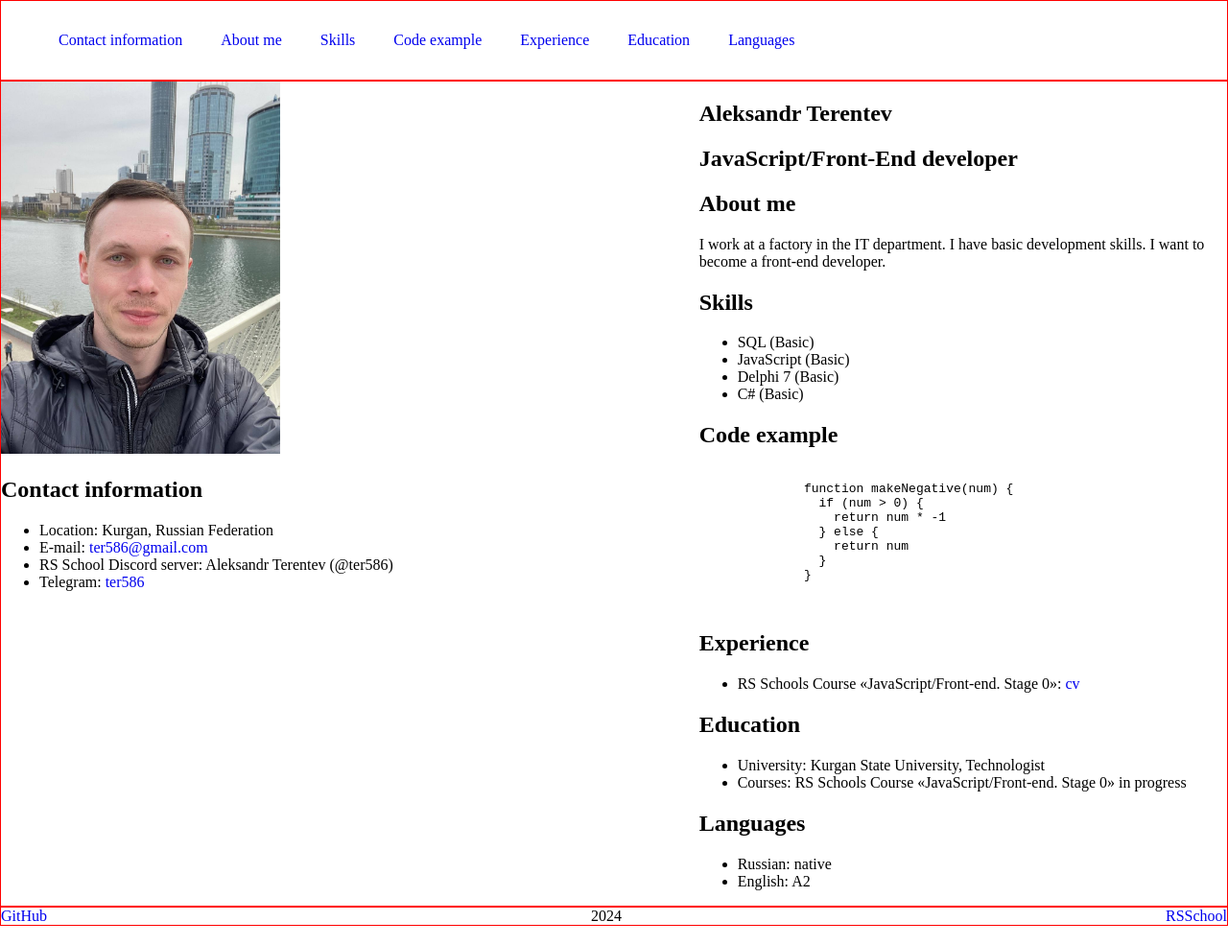
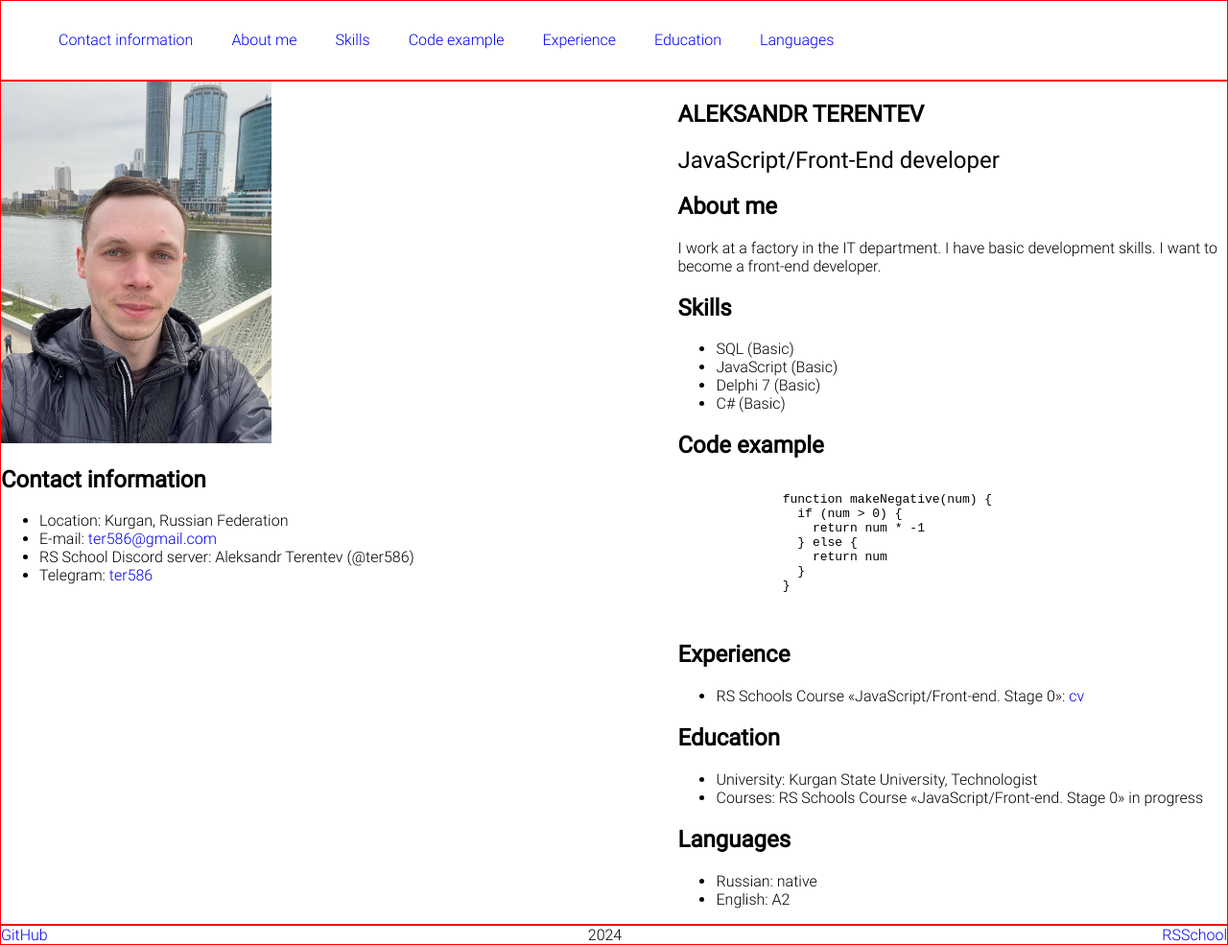
Before and after one commit to ter586/rsschool-cv, a plain HTML site: page index.html in a window 1280 px wide. Shown: the whole page at 96% size. Drawn offline with Linux system fonts and the light colour scheme.

Commit message:
feat: add fonts and some fix layout

```diff
--- a/index.html
+++ b/index.html
@@ -46,6 +46,7 @@
         <section class="section" id="contact-information">
           <header class="section-title">
             <h2>Contact information</h2>
+          </header>
           <ul class="contact-list">
             <li class="contact-item">
               Location: Kurgan, Russian Federation
@@ -62,15 +63,14 @@
               <a href="https://t.me/ter586" class="link" target="_blank">ter586</a>
             </li>
           </ul>
-          </header>
         </section>
       </div>
       <div class="main-container-right-column">
         <section class="section">
           <header class="section-title">
-            <h1>Aleksandr Terentev</h1>
+            <h1>ALEKSANDR TERENTEV</h1>
           </header>
-          <h2>JavaScript/Front-End developer</h2>
+          <h2 class="prof-info">JavaScript/Front-End developer</h2>
         </section>
         <section class="section" id="about-me">
           <header class="section-title">
@@ -83,6 +83,7 @@
         <section class="section" id="skills">
           <header class="section-title">
             <h2>Skills</h2>
+          </header>
           <ul class="skill-list">
             <li class="skill-item">
               SQL (Basic)
@@ -97,7 +98,6 @@
               C# (Basic)
             </li>
           </ul>
-          </header>
         </section>
         <section class="section" id="code-example">
           <header class="section-title">
--- a/style.css
+++ b/style.css
@@ -1,3 +1,15 @@
+@font-face {
+  font-family: Roboto;
+  src: url("assets/fonts/Roboto-Light.ttf");
+  font-weight: 300;
+}
+
+@font-face {
+  font-family: Roboto;
+  src: url("assets/fonts/Roboto-Regular.ttf");
+  font-weight: 400;
+}
+
 html {
   scroll-behavior: smooth;
 }
@@ -15,6 +27,14 @@ html {
   flex-direction: column;
   justify-content: space-between;
   align-items: center;
+  font-family: Roboto;
+  font-weight: 300;
+}
+
+.section-title,
+.prof-info {
+  font-family: Roboto;
+  font-weight: 400;
 }
 
 .main-header,
```
Also changed, not shown: assets/fonts/Roboto-Light.ttf (added), assets/fonts/Roboto-Regular.ttf (added). Lines whose indentation alone changed are shown as unchanged.
